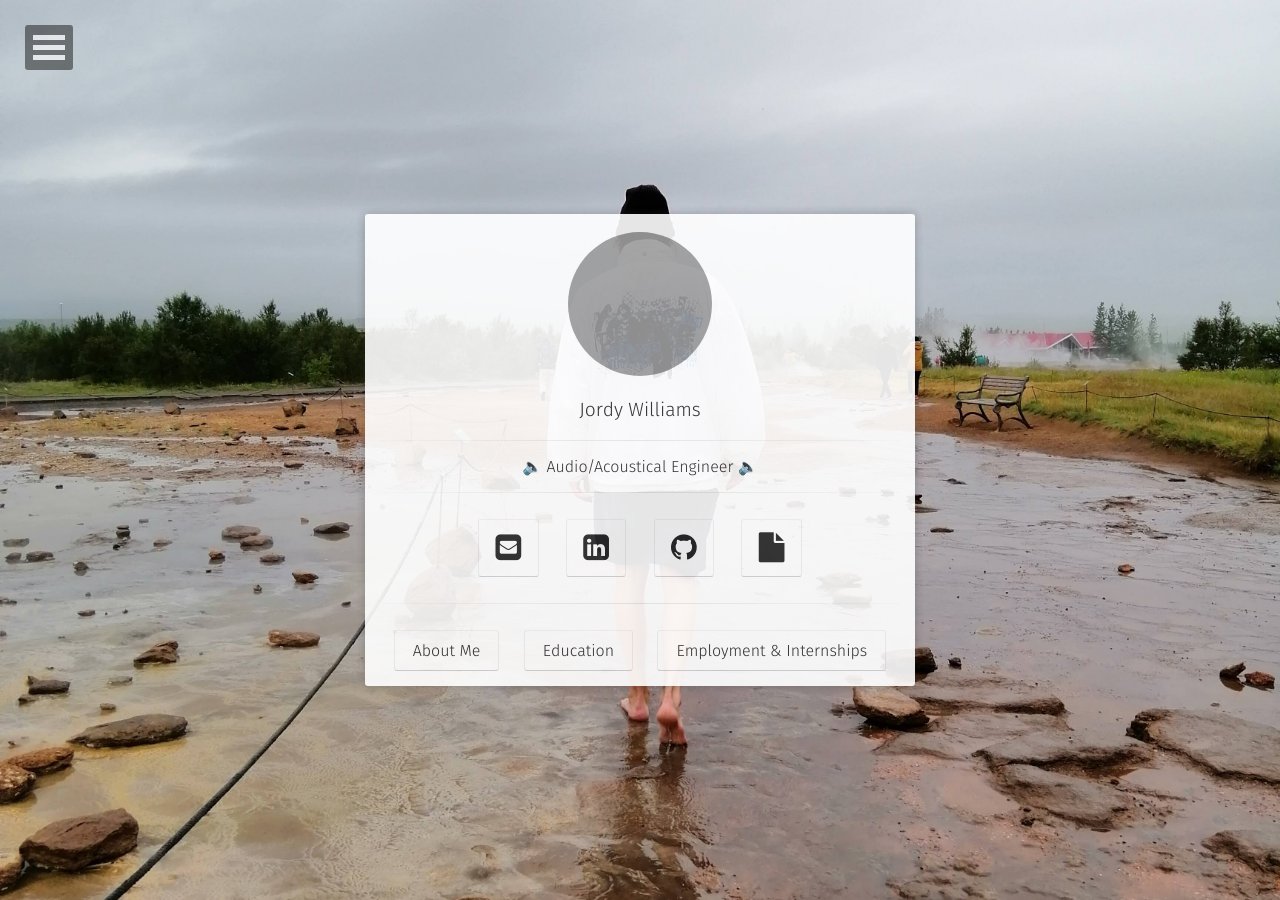
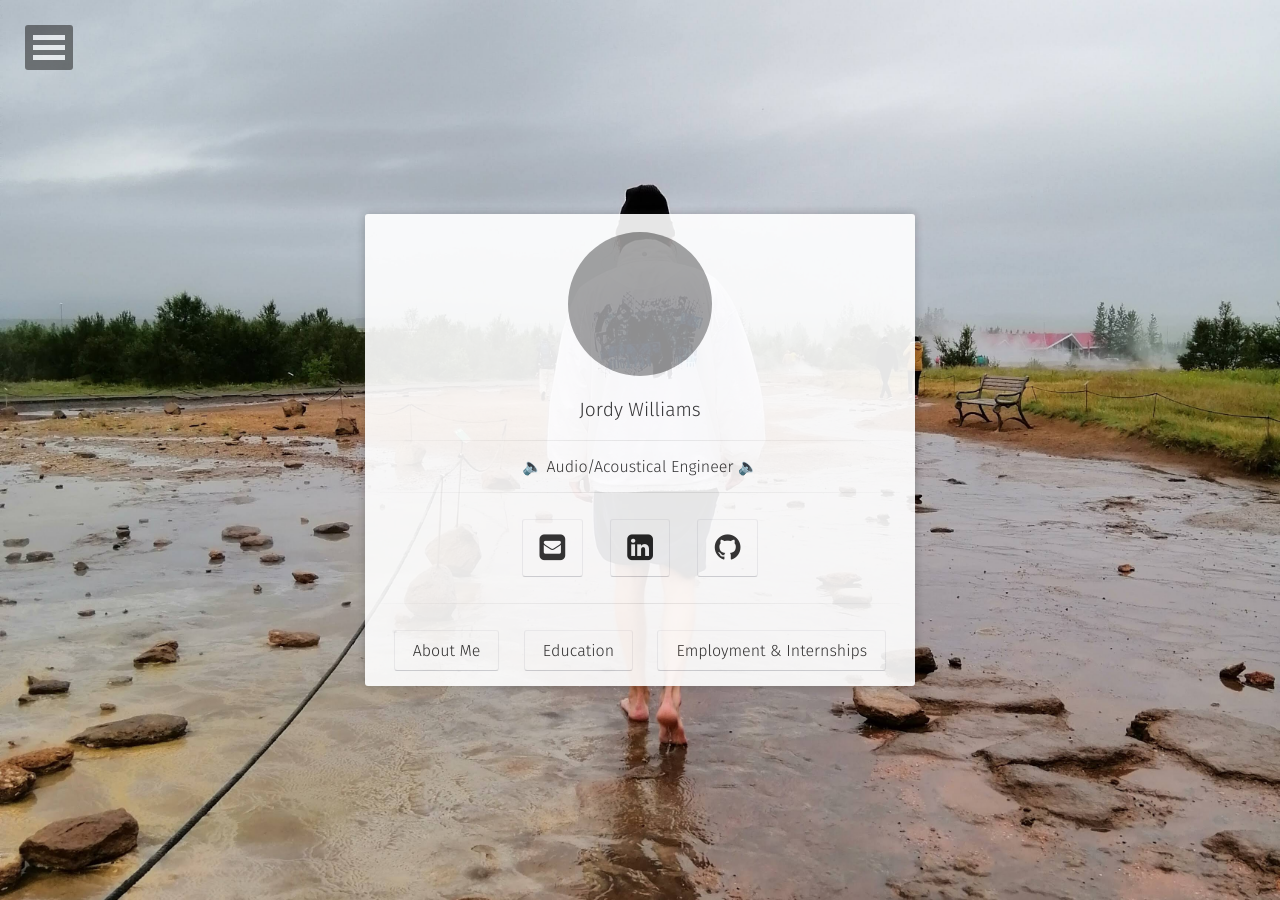
Before and after one commit to jordyjwilliams/jordyjwilliams.github.io, a Jekyll site: the page built from index.html, in a window 1280 px wide. Built offline with Jekyll 4.4.1, drawn with Linux system fonts in a browser that asks for light colours; some web fonts are replaced; grey boxes are pictures that could not be loaded.

Commit message:
feat: remove CV from social links

```diff
--- a/_includes/social-links.html
+++ b/_includes/social-links.html
@@ -25,5 +25,6 @@
                         {% if site.keybase %}<a class="social-btn" href="https://keybase.io/{{ site.keybase }}" target="_blank" rel="noopener noreferrer"><i class="fa fa-fw fa-key"></i></a>{% endif %}
                         {% if site.xmpp %}<a class="social-btn" href="xmpp:{{ site.xmpp }}" target="_blank" rel="noopener noreferrer"><i class="fa fa-fw fa-lightbulb-o"></i></a>{% endif %}
                         {% if site.hackernews %}<a class="social-btn" href="https://news.ycombinator.com/user?id={{ site.hackernews }}" target="_blank" rel="noopener noreferrer"><i class="fa fa-fw fa-hacker-news"></i></a>{% endif %}
-                        {% if site.resume %}<a class="social-btn" href="{{ site.resume }}" target="_blank" rel="noopener noreferrer" download="download"><i class="fa fa-fw fa-file"></i></a> {% endif %}
+                        <!-- Icon didn't work properly. Use main Home link -->
+                        <!-- {% if site.resume %}<a class="social-btn" href="{{ site.resume }}" target="_blank" rel="noopener noreferrer" download="download"><i class="fa fa-fw fa-file"></i></a> {% endif %} -->
                   </h3>
```
